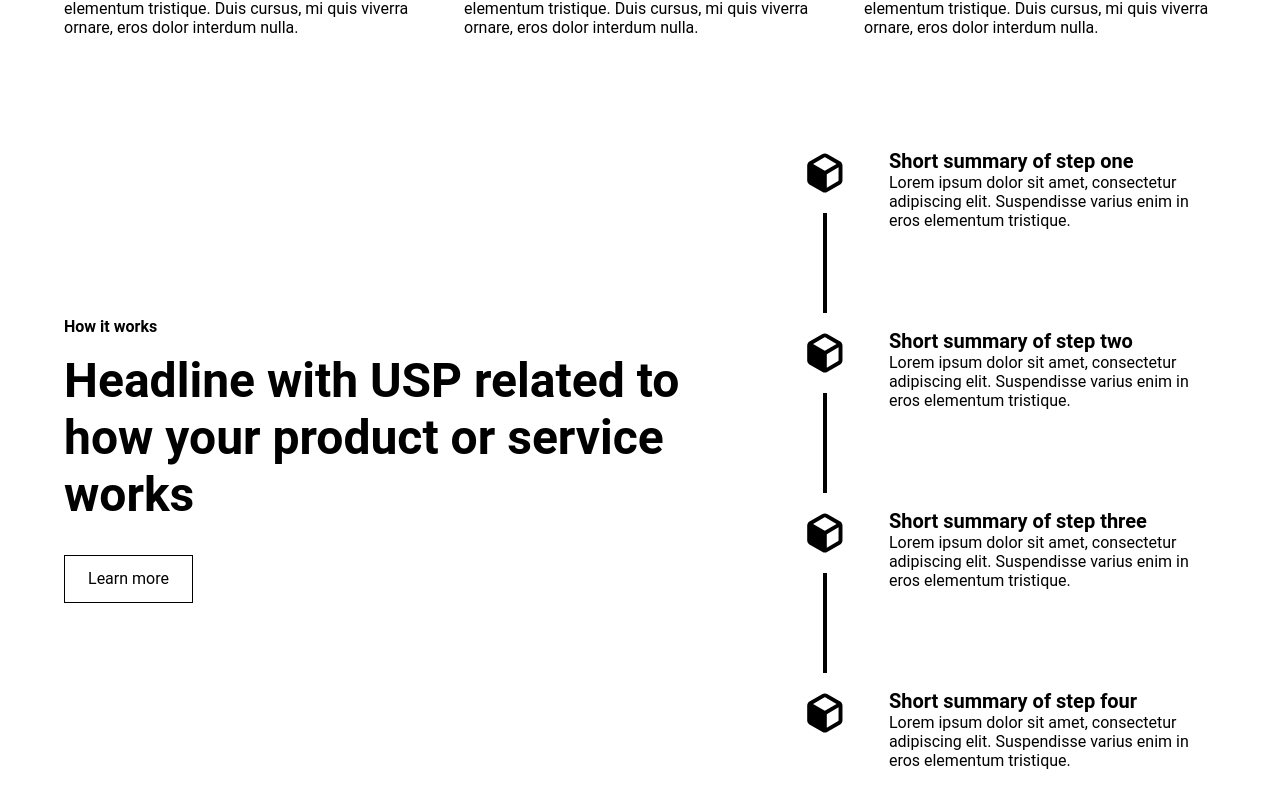
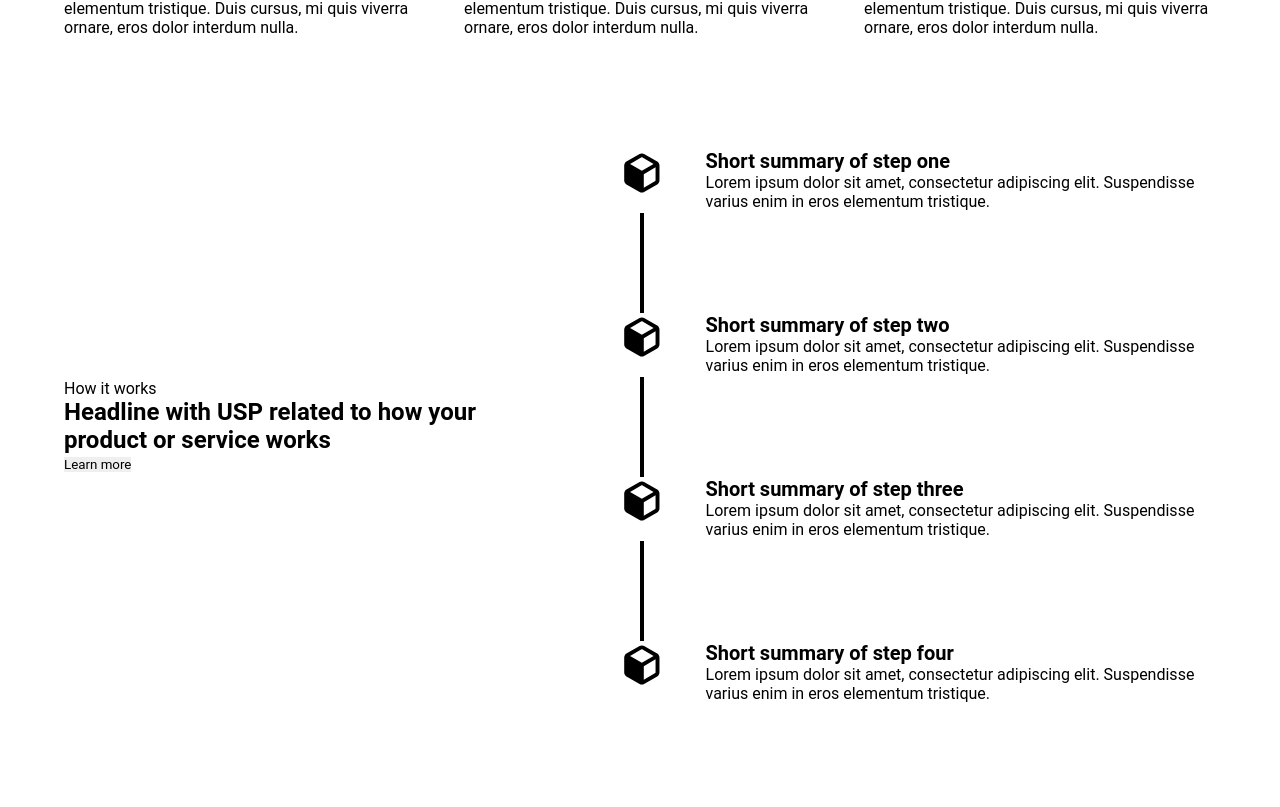
Before and after one commit to annaagabi/react-course, a React (Create React App) app: page / in a window 1280 px wide. Shown: the part 1119-1926 px from the top of the page. Built offline with nearby package versions, Linux system fonts and the light colour scheme.

Commit message:
Fix: trocando o nome das classNames e adicionando um nome a section

```diff
--- a/src/components/headline/index.jsx
+++ b/src/components/headline/index.jsx
@@ -3,13 +3,13 @@ import Cube from "../../assets/image/Cube.svg"
 
 export default function Headline(){
     return(
-        <section>
-            <div className="section-content">
+        <section className="headline-container">
+            <div className="headline-content">
                 <p>How it works</p>
                 <h2>Headline with USP related to how your product or service works</h2>
                 <button type="button">Learn more</button>
             </div>
-            <div className="section-steps">
+            <div className="hedline-steps">
                 <div className="steps">
                     <div className="steps-icons">
                         <img src={Cube} alt="Cubo com arestas na cor preta, uma das faces na cor preta e as outras faces na cor branca" />
```
